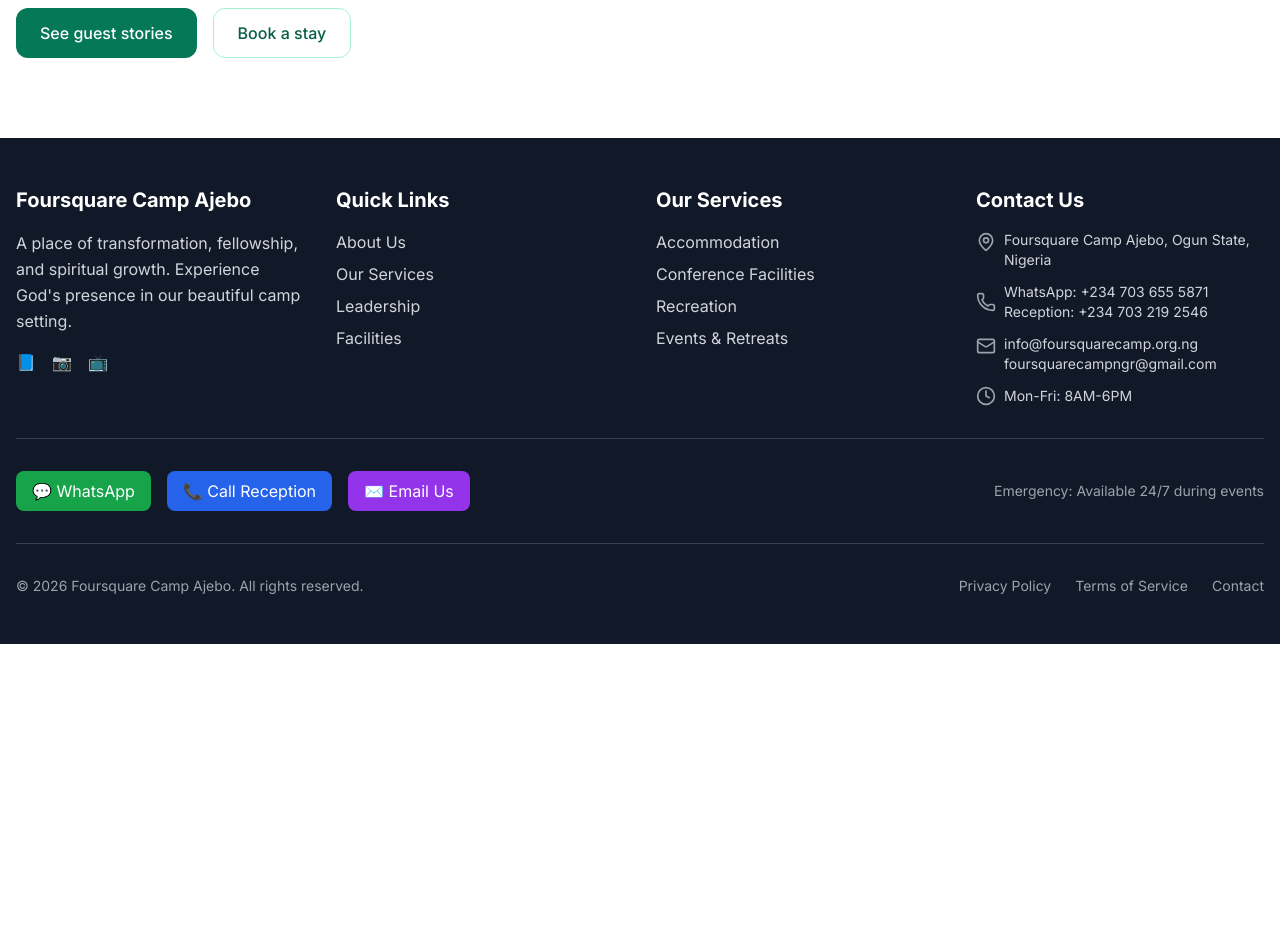
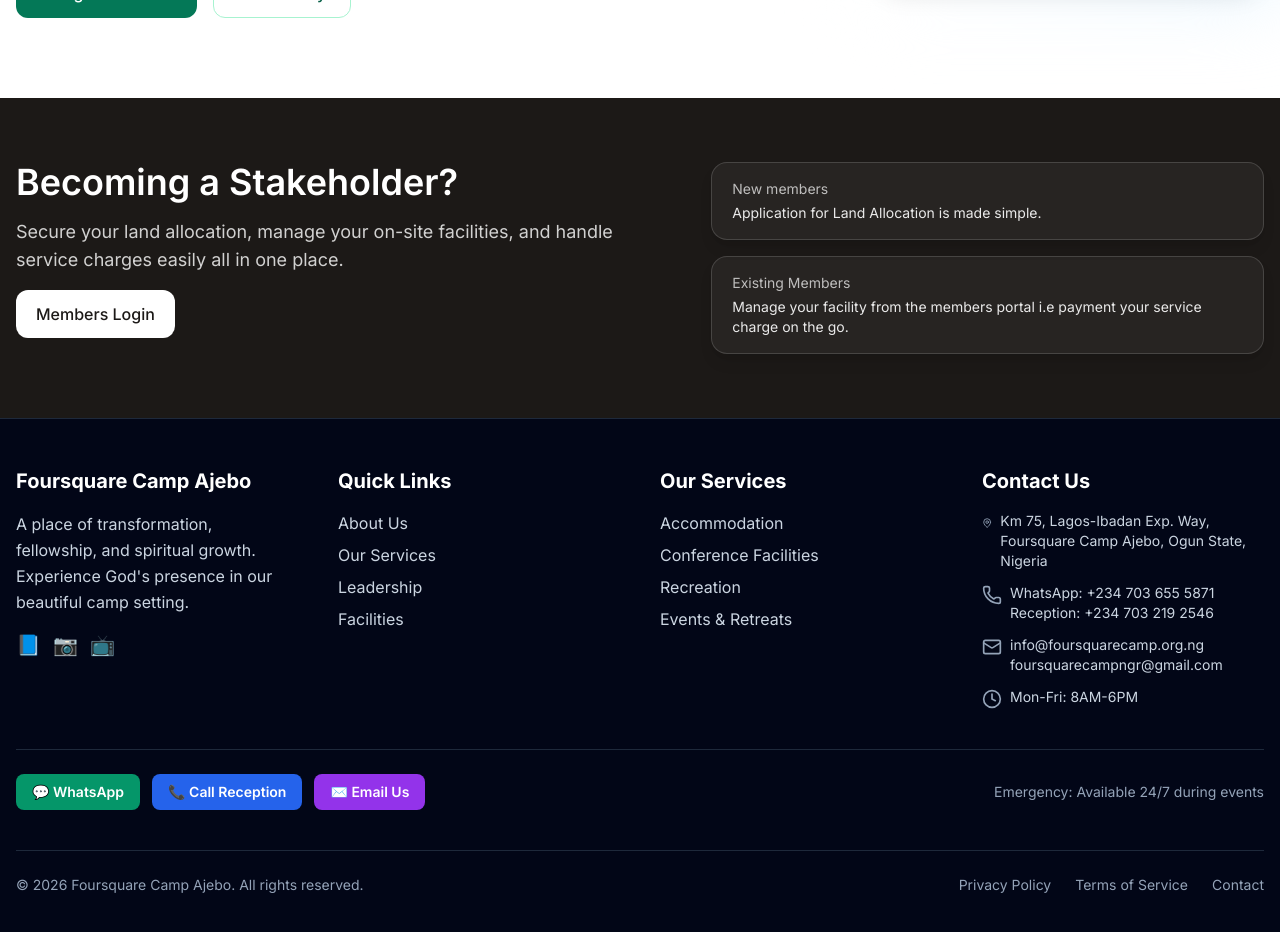
Before and after one commit to Moyowalker/foursquare-ajebo-website-V2, a Next.js app: page / in a window 1280 px wide. Shown: the part 6780-7712 px from the top of the page. Before the commit the page ends 7424 px from the top, so only its background shows below. Built offline with nearby package versions, Linux system fonts and the light colour scheme; no server answers.

Commit message:
Enhance footer layout and contact information for improved accessibility and clarity

```diff
--- a/src/app/leadership/executives/page.tsx
+++ b/src/app/leadership/executives/page.tsx
@@ -100,13 +100,13 @@
                 className="rounded-3xl border border-slate-200 bg-white p-6 shadow-sm"
               >
                 <div className="grid gap-6 lg:grid-cols-[320px_1fr] lg:items-start">
-                  <div className="relative h-72 w-full overflow-hidden rounded-2xl">
+                  <div className="relative h-80 w-full overflow-hidden rounded-2xl bg-slate-100">
                     <Image
                       src={leader.image}
                       alt={leader.name}
                       fill
                       sizes="(min-width: 1024px) 30vw, 100vw"
-                      className="object-cover"
+                      className="object-cover object-top"
                     />
                   </div>
                   <div>
--- a/src/app/page.tsx
+++ b/src/app/page.tsx
@@ -152,14 +152,14 @@
 
 const STATS: Stat[] = [
   {
-    label: 'Lodging styles',
-    value: '4+',
-    detail: 'Executive, international, group-friendly, and modern rooms.',
+    label: 'Capacity',
+    value: '20,000+',
+    detail: 'we accommodate every budget and group size.',
   },
   {
     label: 'Facility pillars',
     value: '4',
-    detail: 'Conference halls, dining, serene grounds, and accessible layout.',
+    detail: 'Serene grounds, A+ security, 24/7 Electricity, World-class accommodations',
   },
   {
     label: 'Booking support',
@@ -175,9 +175,9 @@
 
 const FEATURED_TESTIMONIAL: Testimonial = {
   quote:
-    'Our teams rest well here. The halls, rooms, and support staff make it easy to focus on the retreat itself.',
-  name: 'Pastor T. A.',
-  role: 'Retreat organizer',
+    'Hosting over 10,000 people requires more than just space; it demands exceptional organization and a truly peaceful atmosphere. For five years, Foursquare Camp Ajebo has delivered exactly that. The facilities are outstanding, but it\'s the dedicated support staff that keeps us coming back. They take the stress out of logistics so we can focus entirely on the spiritual impact of our retreat.',
+  name: 'Pastor Tunde Ogunripe',
+  role: 'Coordinator, Saints Community Church',
 };
 
 export default function HomePage() {
@@ -820,10 +820,10 @@
             <div className="lg:col-span-2 space-y-6">
               <div className="space-y-3">
                 <p className="inline-flex items-center rounded-full bg-emerald-50 px-4 py-2 text-sm font-medium text-emerald-800 border border-emerald-100">
-                  Guests choose Ajebo for focused retreats
+                  Our score card
                 </p>
                 <h2 className="text-3xl md:text-4xl font-semibold text-stone-900">
-                  Trusted spaces, thoughtful hosting, guided support
+                  See what makes us SHINE
                 </h2>
                 <p className="text-lg text-stone-600 max-w-3xl">
                   Everything you need in one campground: restful rooms, flexible halls, on-site dining, recreation, and a team that helps you plan every detail.
@@ -869,6 +869,41 @@
         </div>
       </section>
 
+      {/* Stakeholder CTA */}
+      <section className="py-16 bg-stone-900 text-white">
+        <div className="container mx-auto px-4">
+          <div className="grid lg:grid-cols-[1.2fr_1fr] gap-8 items-start">
+            <div className="space-y-4">
+              <h2 className="text-3xl md:text-4xl font-semibold">Becoming a Stakeholder?</h2>
+              <p className="text-lg text-white/80">
+                Secure your land allocation, manage your on-site facilities, and handle service charges easily all in one place.
+              </p>
+              <div className="flex flex-col sm:flex-row items-start sm:items-center gap-3">
+                <Link
+                  href="/auth/login"
+                  className="inline-flex items-center justify-center rounded-xl bg-white text-stone-900 px-5 py-3 font-medium hover:bg-stone-100"
+                >
+                  Members Login
+                </Link>
+              </div>
+            </div>
+
+            <div className="space-y-4">
+              <div className="rounded-2xl border border-white/15 bg-white/5 px-5 py-4 shadow-lg">
+                <p className="text-sm text-white/70">New members</p>
+                <p className="mt-1 text-sm text-white/90">Application for Land Allocation is made simple.</p>
+              </div>
+              <div className="rounded-2xl border border-white/15 bg-white/5 px-5 py-4 shadow-lg">
+                <p className="text-sm text-white/70">Existing Members</p>
+                <p className="mt-1 text-sm text-white/90">
+                  Manage your facility from the members portal i.e payment your service charge on the go.
+                </p>
+              </div>
+            </div>
+          </div>
+        </div>
+      </section>
+
       <PaymentModal
         isOpen={isPaymentModalOpen}
         onClose={() => setIsPaymentModalOpen(false)}
--- a/src/components/layout/Footer.tsx
+++ b/src/components/layout/Footer.tsx
@@ -8,61 +8,40 @@
   const contactInfo = {
     phone: {
       whatsapp: '+234 703 655 5871',
-      reception: '+234 703 219 2546'
+      reception: '+234 703 219 2546',
     },
     email: {
       info: 'info@foursquarecamp.org.ng',
-      general: 'foursquarecampngr@gmail.com'
+      general: 'foursquarecampngr@gmail.com',
     },
-    address: 'Foursquare Camp Ajebo, Ogun State, Nigeria'
+    address: 'Km 75, Lagos-Ibadan Exp. Way, Foursquare Camp Ajebo, Ogun State, Nigeria',
+    hours: 'Mon-Fri: 8AM-6PM',
   };
 
   return (
-    <footer className="bg-gray-900 text-white">
-      <div className="container mx-auto px-4 py-12">
-        <div className="grid grid-cols-1 md:grid-cols-2 lg:grid-cols-4 gap-8">
-          {/* Church Info */}
+    <footer className="bg-slate-950 text-white border-t border-slate-800">
+      <div className="container mx-auto px-4 py-12 space-y-10">
+        <div className="grid grid-cols-1 md:grid-cols-2 lg:grid-cols-4 gap-10">
+          {/* Camp info */}
           <div className="space-y-4">
-            <h3 className="text-xl font-bold text-white mb-4">Foursquare Camp Ajebo</h3>
-            <p className="text-gray-300 leading-relaxed">
-              A place of transformation, fellowship, and spiritual growth.
-              Experience God's presence in our beautiful camp setting.
+            <h3 className="text-xl font-bold">Foursquare Camp Ajebo</h3>
+            <p className="text-slate-300 leading-relaxed">
+              A place of transformation, fellowship, and spiritual growth. Experience God&apos;s presence in our beautiful camp setting.
             </p>
-            <div className="flex space-x-4">
-              <Link
-                href="#"
-                className="text-gray-400 hover:text-white transition-colors"
-                aria-label="Facebook"
-              >
-                📘
-              </Link>
-              <Link
-                href="#"
-                className="text-gray-400 hover:text-white transition-colors"
-                aria-label="Instagram"
-              >
-                📷
-              </Link>
-              <Link
-                href="#"
-                className="text-gray-400 hover:text-white transition-colors"
-                aria-label="YouTube"
-              >
-                📺
-              </Link>
+            <div className="flex space-x-3 text-xl">
+              <span aria-hidden>📘</span>
+              <span aria-hidden>📷</span>
+              <span aria-hidden>📺</span>
             </div>
           </div>
 
           {/* Quick Links */}
           <div className="space-y-4">
-            <h3 className="text-xl font-bold text-white mb-4">Quick Links</h3>
-            <ul className="space-y-2">
+            <h3 className="text-xl font-bold">Quick Links</h3>
+            <ul className="space-y-2 text-slate-300">
               {footerNav[0]?.items.map((link) => (
                 <li key={link.title}>
-                  <Link
-                    href={link.href}
-                    className="text-gray-300 hover:text-white transition-colors"
-                  >
+                  <Link href={link.href} className="hover:text-white transition-colors">
                     {link.title}
                   </Link>
                 </li>
@@ -72,111 +51,79 @@
 
           {/* Services */}
           <div className="space-y-4">
-            <h3 className="text-xl font-bold text-white mb-4">Our Services</h3>
-            <ul className="space-y-2">
-              <li>
-                <Link href="/facilities/accommodation" className="text-gray-300 hover:text-white transition-colors">
-                  Accommodation
-                </Link>
-              </li>
-              <li>
-                <Link href="/facilities/conference-halls" className="text-gray-300 hover:text-white transition-colors">
-                  Conference Facilities
-                </Link>
-              </li>
-              <li>
-                <Link href="/facilities/recreation" className="text-gray-300 hover:text-white transition-colors">
-                  Recreation
-                </Link>
-              </li>
-              <li>
-                <Link href="/services/events" className="text-gray-300 hover:text-white transition-colors">
-                  Events & Retreats
-                </Link>
-              </li>
+            <h3 className="text-xl font-bold">Our Services</h3>
+            <ul className="space-y-2 text-slate-300">
+              <li><Link href="/facilities/accommodation" className="hover:text-white transition-colors">Accommodation</Link></li>
+              <li><Link href="/facilities/conference-halls" className="hover:text-white transition-colors">Conference Facilities</Link></li>
+              <li><Link href="/facilities/recreation" className="hover:text-white transition-colors">Recreation</Link></li>
+              <li><Link href="/services/events" className="hover:text-white transition-colors">Events &amp; Retreats</Link></li>
             </ul>
           </div>
 
-          {/* Contact Info */}
+          {/* Contact */}
           <div className="space-y-4">
-            <h3 className="text-xl font-bold text-white mb-4">Contact Us</h3>
-            <div className="space-y-3">
-              <div className="flex items-start space-x-2">
-                <MapPin className="w-5 h-5 text-gray-400 mt-0.5 flex-shrink-0" />
-                <p className="text-gray-300 text-sm">{contactInfo.address}</p>
+            <h3 className="text-xl font-bold">Contact Us</h3>
+            <div className="space-y-3 text-slate-300 text-sm">
+              <div className="flex items-start gap-2">
+                <MapPin className="w-5 h-5 text-slate-400 mt-0.5" />
+                <p>{contactInfo.address}</p>
               </div>
-
-              <div className="flex items-center space-x-2">
-                <Phone className="w-5 h-5 text-gray-400 flex-shrink-0" />
-                <div className="text-gray-300 text-sm">
+              <div className="flex items-start gap-2">
+                <Phone className="w-5 h-5 text-slate-400 mt-0.5" />
+                <div>
                   <p>WhatsApp: {contactInfo.phone.whatsapp}</p>
                   <p>Reception: {contactInfo.phone.reception}</p>
                 </div>
               </div>
-
-              <div className="flex items-start space-x-2">
-                <Mail className="w-5 h-5 text-gray-400 mt-0.5 flex-shrink-0" />
-                <div className="text-gray-300 text-sm">
+              <div className="flex items-start gap-2">
+                <Mail className="w-5 h-5 text-slate-400 mt-0.5" />
+                <div>
                   <p>{contactInfo.email.info}</p>
                   <p>{contactInfo.email.general}</p>
                 </div>
               </div>
-
-              <div className="flex items-center space-x-2">
-                <Clock className="w-5 h-5 text-gray-400 flex-shrink-0" />
-                <p className="text-gray-300 text-sm">Mon-Fri: 8AM-6PM</p>
+              <div className="flex items-start gap-2">
+                <Clock className="w-5 h-5 text-slate-400 mt-0.5" />
+                <p>{contactInfo.hours}</p>
               </div>
             </div>
           </div>
         </div>
 
-        {/* Quick Contact Actions */}
-        <div className="border-t border-gray-700 mt-8 pt-8">
-          <div className="flex flex-col md:flex-row md:items-center md:justify-between gap-4">
-            <div className="flex flex-wrap gap-4">
+        {/* Quick contact actions */}
+        <div className="border-t border-slate-800 pt-6 flex flex-col md:flex-row md:items-center md:justify-between gap-4">
+          <div className="flex flex-wrap gap-3">
             <Link
               href={`https://wa.me/${contactInfo.phone.whatsapp.replace(/\s/g, '')}`}
               target="_blank"
               rel="noopener noreferrer"
-                className="inline-flex items-center px-4 py-2 bg-green-600 hover:bg-green-700 text-white rounded-lg transition-colors"
+              className="inline-flex items-center px-4 py-2 rounded-lg bg-emerald-600 hover:bg-emerald-700 text-white text-sm font-semibold transition-colors"
             >
               💬 WhatsApp
             </Link>
             <Link
               href={`tel:${contactInfo.phone.reception}`}
-                className="inline-flex items-center px-4 py-2 bg-blue-600 hover:bg-blue-700 text-white rounded-lg transition-colors"
+              className="inline-flex items-center px-4 py-2 rounded-lg bg-blue-600 hover:bg-blue-700 text-white text-sm font-semibold transition-colors"
             >
               📞 Call Reception
             </Link>
             <Link
               href={`mailto:${contactInfo.email.info}`}
-                className="inline-flex items-center px-4 py-2 bg-purple-600 hover:bg-purple-700 text-white rounded-lg transition-colors"
+              className="inline-flex items-center px-4 py-2 rounded-lg bg-purple-600 hover:bg-purple-700 text-white text-sm font-semibold transition-colors"
             >
               ✉️ Email Us
             </Link>
           </div>
-
-            <div className="text-sm text-gray-400">
-              Emergency: Available 24/7 during events
-            </div>
-          </div>
+          <div className="text-sm text-slate-400">Emergency: Available 24/7 during events</div>
         </div>
 
-        {/* Bottom Bar */}
-        <div className="border-t border-gray-700 mt-8 pt-8 flex flex-col md:flex-row md:items-center md:justify-between">
-          <p className="text-gray-400 text-sm">
-            © {currentYear} Foursquare Camp Ajebo. All rights reserved.
-          </p>
-          <div className="flex space-x-6 mt-4 md:mt-0">
-            <Link href="/privacy" className="text-gray-400 hover:text-white text-sm transition-colors">
-              Privacy Policy
-            </Link>
-            <Link href="/terms" className="text-gray-400 hover:text-white text-sm transition-colors">
-              Terms of Service
-            </Link>
-            <Link href="/contact" className="text-gray-400 hover:text-white text-sm transition-colors">
-              Contact
-            </Link>
+        {/* Bottom bar */}
+        <div className="border-t border-slate-800 pt-6 flex flex-col md:flex-row md:items-center md:justify-between text-sm text-slate-400 gap-3">
+          <p>© {currentYear} Foursquare Camp Ajebo. All rights reserved.</p>
+          <div className="flex items-center gap-6">
+            <Link href="/privacy" className="hover:text-white transition-colors">Privacy Policy</Link>
+            <Link href="/terms" className="hover:text-white transition-colors">Terms of Service</Link>
+            <Link href="/contact" className="hover:text-white transition-colors">Contact</Link>
           </div>
         </div>
       </div>
```
Lines whose indentation alone changed are shown as unchanged.
